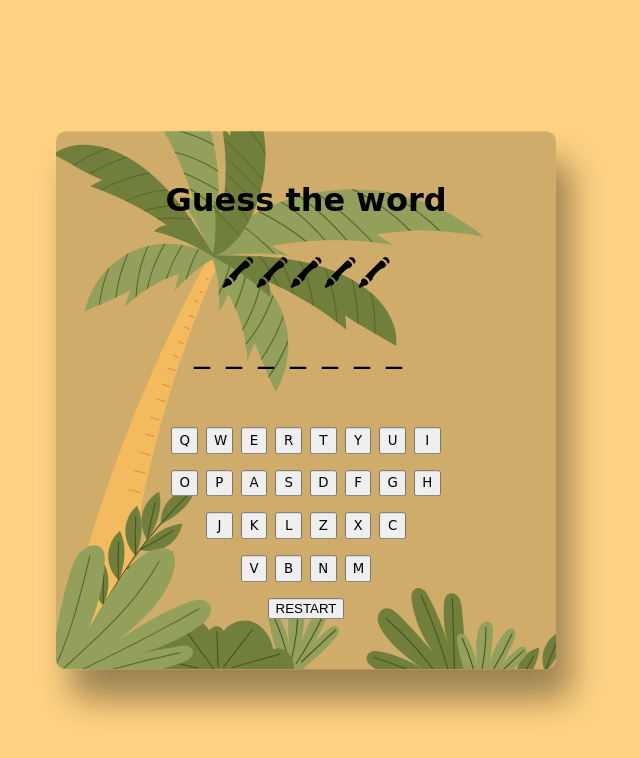
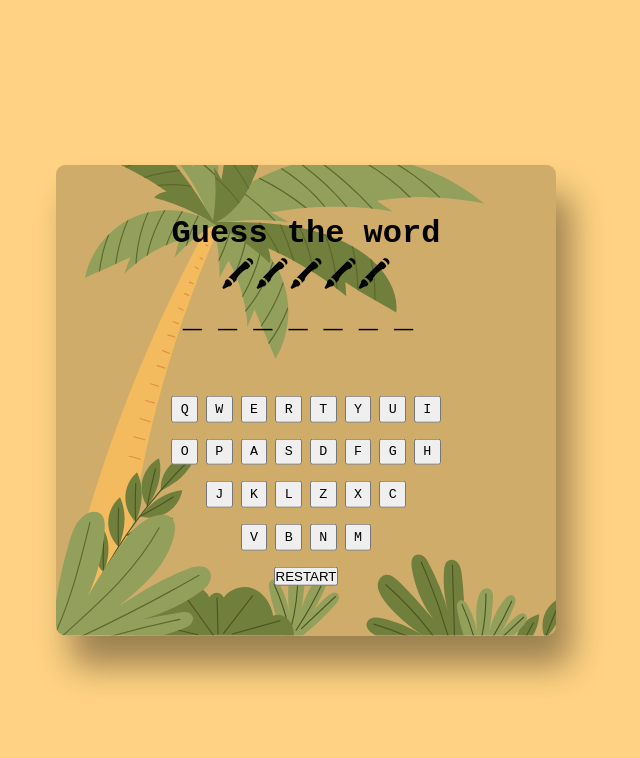
Before and after one commit to thisisadelakun/Guess-The-Word-Game, a plain HTML site: page index.html in a window 1280 px wide. Shown: the whole page, without its empty margins (334-974 px from the left). Drawn offline with Linux system fonts and the light colour scheme.

Commit message:
new commit

```diff
--- a/style.css
+++ b/style.css
@@ -1,12 +1,18 @@
+*{
+    margin: 0;
+    padding: 0;
+    overflow: hidden;
+}
 body {
     margin: 0;
     background: rgba(255, 166, 0, 0.486);
     display: flex;
-    font-family: 'Press Start 2P', cursive;
+    font-family: 'Courier New', Courier, monospace;
 }
 
 h1 {
     margin: 0;
+    padding: 0;
 }
 
 .container {
```
